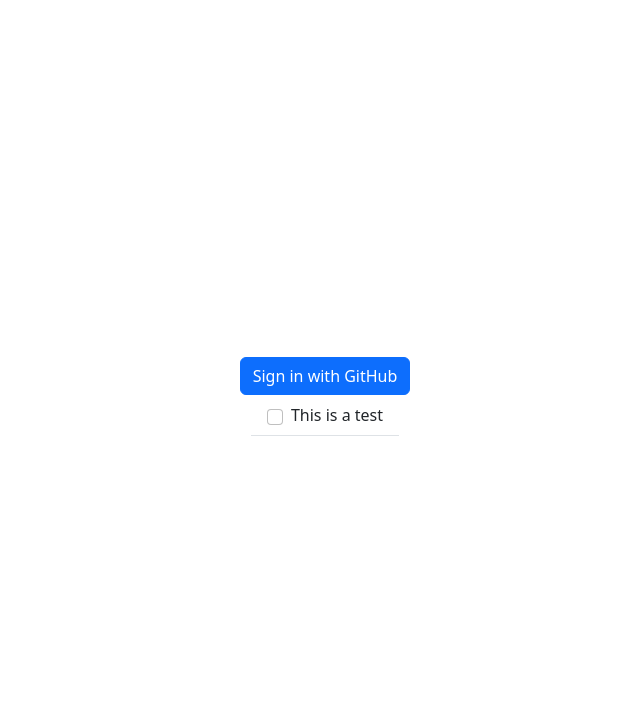
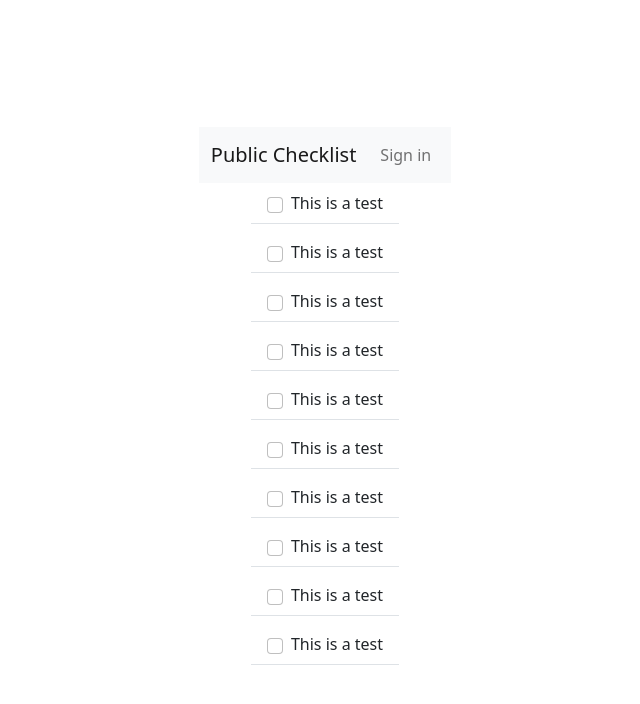
Before and after one commit to vinhddinh/checkbox, a Next.js app: page / in a window 1280 px wide. Shown: the top 704 px of the page, without its empty margins (315-955 px from the left). Built offline with nearby package versions, Linux system fonts and the light colour scheme; no server answers.

Commit message:
Dynamic navbar

```diff
--- a/components/CheckList.js
+++ b/components/CheckList.js
@@ -1,17 +1,39 @@
-import { ListGroupItem } from "react-bootstrap";
-import { ToggleButtonCheckboxProps } from "react-bootstrap";
+import { ListGroup, ListGroupItem } from "react-bootstrap";
+import { useState } from "react";
 
-export default function CheckListItem({ item }) {
-  // change the state of the item when the checkbox is clicked
+export function CheckListItem({ item }) {
+  const [isComplete, setIsComplete] = useState(item.isComplete);
+
+  function onChangeCheckBox(event) {
+    console.log(event.target.checked);
+    setIsComplete(event.target.checked);
+  }
+
   return (
     <ListGroupItem className="d-flex justify-content-between align-items-center border-start-0 border-top-0 border-end-0 border-bottom rounded-0 mb-2">
       <div class="d-flex align-items-center">
-        <input class="form-check-input me-2" type="checkbox" />
-        <span className={item.isComplete ? "text-decoration-line-through" : ""}>
-          {" "}
-          {item.text}{" "}
+        <input
+          class="form-check-input me-2"
+          type="checkbox"
+          defaultChecked={isComplete}
+          onClick={onChangeCheckBox}
+        />
+        <span class={isComplete ? "text-decoration-line-through" : ""}>
+          {item.text}
         </span>
       </div>
     </ListGroupItem>
   );
 }
+
+export default function CheckList({ items }) {
+  return (
+    <div>
+      <ListGroup>
+        {items.map((item) => (
+          <CheckListItem item={item} />
+        ))}
+      </ListGroup>
+    </div>
+  );
+}
--- /dev/null
+++ b/components/Navbar.js
@@ -0,0 +1,37 @@
+import { Container, Navbar, Nav } from "react-bootstrap";
+import { signIn, signOut } from "next-auth/react";
+
+export default function NavBar({ session }) {
+  return (
+    <div class="align-items-center">
+      <Navbar bg="light" expand="lg">
+        <Container>
+          <NavBarBrand session={session} />
+          <Navbar.Toggle />
+          <Navbar.Collapse id="basic-navbar-nav">
+            <Nav className="me-auto">
+              <SignInOutLink session={session} />
+            </Nav>
+          </Navbar.Collapse>
+        </Container>
+      </Navbar>
+    </div>
+  );
+}
+
+export function SignInOutLink({ session }) {
+  if (session) {
+    return <Nav.Link onClick={() => signOut()}>Sign Out</Nav.Link>;
+  } else {
+    console.log("sign in");
+    return <Nav.Link onClick={() => signIn("github")}>Sign in</Nav.Link>;
+  }
+}
+
+export function NavBarBrand({ session }) {
+  if (session) {
+    return <Navbar.Brand href="#home">{session.user.name}</Navbar.Brand>;
+  } else {
+    return <Navbar.Brand href="#home">Public Checklist</Navbar.Brand>;
+  }
+}
--- a/pages/index.js
+++ b/pages/index.js
@@ -1,15 +1,16 @@
 import Head from "next/head";
 import styles from "../styles/Home.module.css";
 import { useSession, signIn, signOut } from "next-auth/react";
-import { Button, ListGroup, ListGroupItem } from "react-bootstrap";
-import CheckListItem from "../components/CheckList";
+import NavBar from "../components/Navbar";
+import CheckList from "../components/CheckList";
 
 export default function Home() {
-  const { data: session, status } = useSession();
+  const { data: session } = useSession();
   var item = {
     text: "This is a test",
     isComplete: false,
   };
+  var items = [item, item, item, item, item, item, item, item, item, item];
   return (
     <div className={styles.container}>
       <Head>
@@ -19,10 +20,8 @@ export default function Home() {
       </Head>
 
       <main className={styles.main}>
-        <Button onClick={() => signIn("github")}>Sign in with GitHub</Button>
-        <ListGroup>
-          <CheckListItem item={item} />
-        </ListGroup>
+        <NavBar session={session} />
+        <CheckList items={items} />
       </main>
     </div>
   );
```
